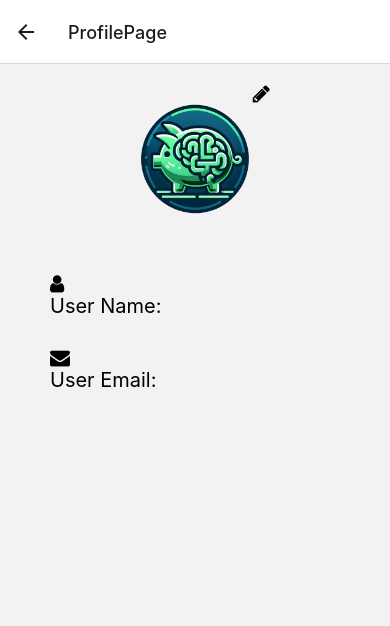
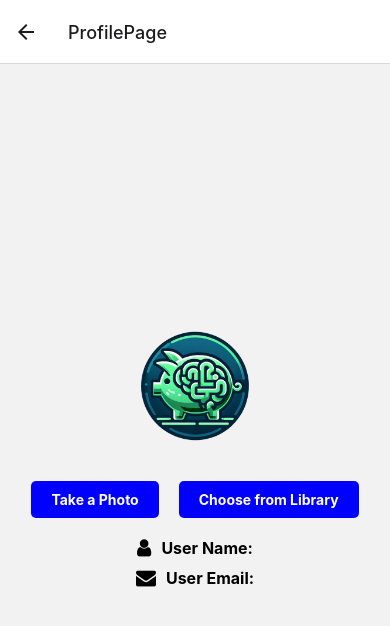
Before and after one commit to TVT22SPOMobiilikehitysprojekti/SmartSaver, a React Native app: screen /ProfilePage in a window 390 px wide. Shown: the top 626 px of the page. Built offline with nearby package versions, Linux system fonts and the light colour scheme; no server answers; the database is empty.

Commit message:
profilepictures added
all functions added for profilepictures

```diff
--- /dev/null
+++ b/components/Imagepicker.js
@@ -0,0 +1,59 @@
+import React, { useState } from 'react';
+import { View, Image, Button, Alert } from 'react-native';
+import * as ImagePicker from 'expo-image-picker';
+import { saveImageUriToDatabase } from '../firebase/Shortcuts';
+import { auth } from '../firebase/Config';
+
+const ImagePickerComponent = () => {
+    const [imageUri, setImageUri] = useState(null);
+
+    const handleTakePhoto = async () => {
+        const { status } = await ImagePicker.requestCameraPermissionsAsync();
+        if (status !== 'granted') {
+          Alert.alert("Permission required", "Camera permission is required to take photos");
+          return;
+        }
+
+        const cropResult = await ImagePicker.launchCameraAsync({
+        mediaType: 'photo',
+        allowsEditing: true,
+        aspect: [4, 3],
+        quality: 1,
+        });
+
+        if (!cropResult.cancelled && cropResult.assets.length > 0) {
+            setImageUri(cropResult.assets[0].uri);
+            await saveImageUriToDatabase(auth.currentUser.uid, cropResult.assets[0].uri);
+          }
+  };
+
+    const handleChooseFromLibrary = async () => {
+        const permissionResult = await ImagePicker.requestMediaLibraryPermissionsAsync();
+        if (permissionResult.granted === false) {
+          Alert.alert("Permission required", "Storage permission is required to access the library");
+          return;
+        }
+
+            const cropResult = await ImagePicker.launchImageLibraryAsync({
+            mediaType: 'photo',
+            allowsEditing: true,
+            aspect: [4, 3],
+            quality: 1,
+            });
+
+            if (!cropResult.cancelled && cropResult.assets.length > 0) {
+                setImageUri(cropResult.assets[0].uri);
+                await saveImageUriToDatabase(auth.currentUser.uid, cropResult.assets[0].uri);
+              }
+      };
+
+    return (
+      <View>
+        {imageUri && <Image source={{ uri: imageUri }} style={{ width: 200, height: 200 }} />}
+        <Button title="Take Photo" onPress={handleTakePhoto} />
+        <Button title="Choose from Library" onPress={handleChooseFromLibrary} />
+      </View>
+    );
+  };
+
+export default ImagePickerComponent;
--- a/firebase/Shortcuts.js
+++ b/firebase/Shortcuts.js
@@ -1,4 +1,5 @@
-import { auth, addDoc, collection, db, serverTimestamp, runTransaction, doc, setDoc, updateDoc, getDoc, query, onSnapshot, deleteDoc } from './Config';
+import { auth, addDoc, collection, db, serverTimestamp, runTransaction, doc, setDoc, updateDoc, getDoc, query, onSnapshot, deleteDoc, firestore } from './Config';
+
 
 
 // saveUserBalance funktio, jonka ainoa muutos on turhien määrittelyjen poistaminen
@@ -348,6 +349,34 @@ const updateUserName = async (userId, name) => {
 };
 
 
+const saveImageUriToDatabase = async (userId, imageUrl) => {
+  try {
+
+    const userDocRef = doc(db, "Users", userId);
+    const userDocSnapshot = await getDoc(userDocRef);
+
+    if (userDocSnapshot.exists()) {
+      const userData = userDocSnapshot.data();
+
+      if (!userData.hasOwnProperty("imageUrl")) {
+        await updateDoc(userDocRef, { imageUrl: imageUrl });
+      } else {
+        await updateDoc(userDocRef, { imageUrl: imageUrl });
+      }
+
+      console.log("Image URL saved to database successfully");
+    } else {
+      throw new Error("User data not found");
+    }
+  } catch (error) {
+    console.error("Error saving image URL to database:", error);
+    throw error;
+  }
+};
+
+
+
+
   export {
     saveUserBalance,
     saveUserTransaction,
@@ -369,4 +398,7 @@ const updateUserName = async (userId, name) => {
     deleteSavingsPlanDB,
     getUserData,
     updateUserName,
+    saveImageUriToDatabase,
+
+
 };
--- a/package.json
+++ b/package.json
@@ -13,13 +13,16 @@
     "@firebase/firestore": "^4.5.1",
     "@react-native-async-storage/async-storage": "^1.23.1",
     "@react-native-community/datetimepicker": "^7.6.1",
+    "@react-native-firebase/storage": "^19.2.2",
     "@react-native-picker/picker": "^2.7.5",
     "@react-navigation/native": "^6.1.17",
     "@react-navigation/native-stack": "^6.9.26",
     "@react-navigation/stack": "^6.3.29",
     "expo": "~50.0.14",
+    "expo-camera": "~14.1.2",
+    "expo-image-picker": "~14.7.1",
     "expo-status-bar": "~1.11.1",
-    "firebase": "^10.10.0",
+    "firebase": "^10.11.0",
     "moment": "^2.30.1",
     "react": "18.2.0",
     "react-calendar": "^4.8.0",
@@ -30,6 +33,7 @@
     "react-native-chart-kit": "^6.12.0",
     "react-native-color-picker": "^0.6.0",
     "react-native-gesture-handler": "~2.14.0",
+    "react-native-image-picker": "^7.1.2",
     "react-native-modal-datetime-picker": "^17.1.0",
     "react-native-paper": "^5.12.3",
     "react-native-safe-area-context": "^4.9.0",
--- a/screens/ProfilePage.js
+++ b/screens/ProfilePage.js
@@ -1,27 +1,27 @@
 import React, { useState, useEffect } from 'react';
-import { View, Text, ActivityIndicator, Image, TouchableOpacity, StyleSheet } from 'react-native';
-import { getUserData, getCurrentUserId } from '../firebase/Shortcuts';
+import { View, Text, ActivityIndicator, Image, TouchableOpacity, StyleSheet, Alert } from 'react-native';
+import { getUserData, getCurrentUserId, saveImageUriToDatabase } from '../firebase/Shortcuts';
 import Icon from 'react-native-vector-icons/FontAwesome';
+import * as ImagePicker from 'expo-image-picker';
 
 const ProfilePage = () => {
     const [userEmail, setUserEmail] = useState(null);
     const [userName, setUserName] = useState(null);
     const [loading, setLoading] = useState(true);
     const [error, setError] = useState(null);
-    const [profileImage, setProfileImage] = useState(null);
+    const [profileImageURL, setProfileImageURL] = useState(null);
 
     useEffect(() => {
-        const currentUserID = getCurrentUserId();
         const fetchUserData = async () => {
             try {
+                const currentUserID = getCurrentUserId();
                 const userData = await getUserData(currentUserID);
-
                 const email = userData && userData.email ? userData.email : null;
                 const name = userData && userData.name ? userData.name : null;
-                const profilePic = userData && userData.profilePic ? userData.profilePic : null; // Assuming profilePic is the key for profile image
+                const profilePicURL = userData && userData.imageUrl ? userData.imageUrl : null;
                 setUserEmail(email);
                 setUserName(name);
-                setProfileImage(profilePic);
+                setProfileImageURL(profilePicURL);
                 setLoading(false);
             } catch (error) {
                 setError(error.message);
@@ -29,13 +29,50 @@ const ProfilePage = () => {
             }
         };
         fetchUserData();
-
-        // Cleanup function
-        return () => {
-            // Cleanup tasks if needed
-        };
     }, []);
 
+    const handleUpdateProfilePic = async (source) => {
+        setProfileImageURL(source.uri);
+        await saveImageUriToDatabase(getCurrentUserId(), source.uri);
+    };
+
+    const handleTakePhoto = async () => {
+        const { status } = await ImagePicker.requestCameraPermissionsAsync();
+        if (status !== 'granted') {
+            Alert.alert("Permission required", "Camera permission is required to take photos");
+            return;
+        }
+
+        const cropResult = await ImagePicker.launchCameraAsync({
+            mediaType: 'photo',
+            allowsEditing: true,
+            aspect: [4, 3],
+            quality: 1,
+        });
+
+        if (!cropResult.cancelled && cropResult.assets.length > 0) {
+            handleUpdateProfilePic(cropResult.assets[0]);
+        }
+    };
+
+    const handleChooseFromLibrary = async () => {
+        const permissionResult = await ImagePicker.requestMediaLibraryPermissionsAsync();
+        if (permissionResult.granted === false) {
+            Alert.alert("Permission required", "Storage permission is required to access the library");
+            return;
+        }
+
+        const cropResult = await ImagePicker.launchImageLibraryAsync({
+            mediaType: 'photo',
+            allowsEditing: true,
+            aspect: [4, 3],
+            quality: 1,
+        });
+
+        if (!cropResult.cancelled && cropResult.assets.length > 0) {
+            handleUpdateProfilePic(cropResult.assets[0]);
+        }
+    };
 
     if (loading) {
         return (
@@ -55,13 +92,17 @@ const ProfilePage = () => {
 
     return (
         <View style={styles.container}>
-            <View style={styles.profileIconContainer}>
-                <TouchableOpacity onPress={() => {/* Add function to change profile image */}}>
-                    <Image
-                        source={profileImage ? { uri: profileImage } : require('../assets/smartsaver_logo.png')} // Provide a default image
-                        style={styles.profileIcon}
-                    />
-                    <Icon name="pencil" size={20} style={styles.editIcon} />
+                <Image
+                    source={profileImageURL ? { uri: profileImageURL } : require('../assets/smartsaver_logo.png')}
+                    style={styles.profileIcon}
+                    onError={() => setProfileImageURL(null)}
+                />
+        <View style={styles.buttonsContainer}>
+                <TouchableOpacity style={styles.button} onPress={handleTakePhoto}>
+                    <Text style={styles.buttonText}>Take a Photo</Text>
+                </TouchableOpacity>
+                <TouchableOpacity style={styles.button} onPress={handleChooseFromLibrary}>
+                    <Text style={styles.buttonText}>Choose from Library</Text>
                 </TouchableOpacity>
             </View>
             <View style={styles.userInfoContainer}>
@@ -76,19 +117,16 @@ const ProfilePage = () => {
                     <Text style={styles.value}>{userEmail}</Text>
                 </View>
             </View>
+
         </View>
     );
 };
 
 const styles = StyleSheet.create({
     container: {
+        flex: 1,
+        alignItems: 'center',
         justifyContent: 'center',
-        alignItems: 'left',
-        paddingTop: 20,
-    },
-    profileIconContainer: {
-        alignItems: 'center',
-        justifyContent: 'flex-start',
     },
     profileIcon: {
         width: 150,
@@ -99,25 +137,40 @@ const styles = StyleSheet.create({
         position: 'absolute',
         top: 0,
         right: 0,
-        backgroundColor: 'transparent', // Adjust icon's background color as needed
+        backgroundColor: 'transparent',
     },
     userInfoContainer: {
-        flexDirection: 'column',
-        marginVertical: 25,
+        marginTop: 20,
+        alignItems: 'center',
     },
     userInfoColumn: {
-        flexDirection: 'column',
-        marginVertical: 15,
-        marginLeft: 50,
+        flexDirection: 'row',
+        alignItems: 'center',
+        marginBottom: 10,
     },
     icon: {
         marginRight: 10,
     },
     label: {
-        fontSize: 20,
+        fontSize: 16,
+        fontWeight: 'bold',
     },
     value: {
-        fontSize: 24,
+        fontSize: 16,
+    },
+    buttonsContainer: {
+        flexDirection: 'row',
+        marginTop: 20,
+    },
+    button: {
+        backgroundColor: 'blue',
+        paddingVertical: 10,
+        paddingHorizontal: 20,
+        borderRadius: 5,
+        marginHorizontal: 10,
+    },
+    buttonText: {
+        color: 'white',
         fontWeight: 'bold',
     },
 });
--- a/screens/intro4.js
+++ b/screens/intro4.js
@@ -1,6 +1,7 @@
 import React from 'react';
-import { View, Text, StyleSheet, Pressable, Image } from 'react-native';
+import { View, Text, StyleSheet, Pressable,  } from 'react-native';
 import { useNavigation } from '@react-navigation/native';
+import Imagepicker from '../components/Imagepicker';
 
 const IntroScreen4 = () => {
   const navigation = useNavigation();
@@ -15,10 +16,7 @@ const IntroScreen4 = () => {
       </Text>
 
 
-      <Image
-        source={require('../assets/smartsaver_logo.png')}
-        style={styles.logo}
-      />
+      <Imagepicker />
 
 <Pressable style={styles.button} onPress={() => navigation.navigate('Frontpage')}>
     <Text style={styles.buttonText}>Let's go!</Text>
```
Also changed, not shown: 1 other file (tests, documents, lock files or other folders).
